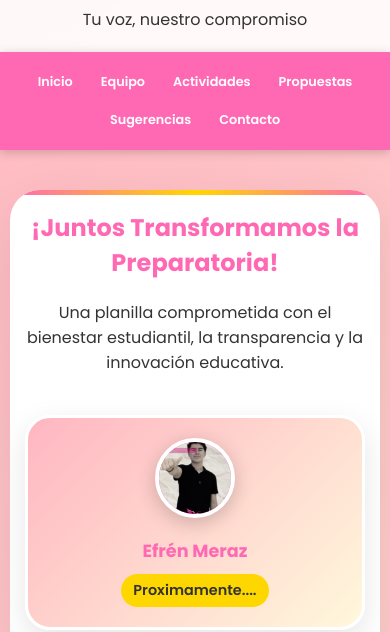
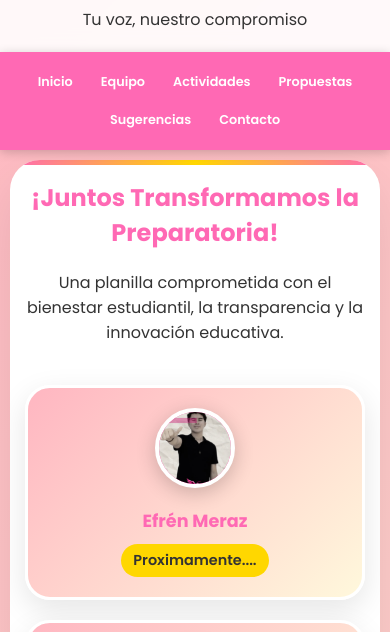
Before and after one commit to SomosSinergia130/Sinergia, a plain HTML site: page index.html in a window 390 px wide. Shown: the part 166-798 px from the top of the page. Drawn offline with Linux system fonts and the light colour scheme.

Commit message:
Update index.html

```diff
--- a/index.html
+++ b/index.html
@@ -129,7 +129,7 @@
 
         /* Sección principal */
         .hero-section {
-            padding: 60px 0;
+            padding: 10px 0;
             text-align: center;
         }
 
@@ -503,7 +503,7 @@
             }
 
             .hero-section {
-                padding: 40px 0;
+                padding: 10px 0;
             }
 
             .hero-card {
```
